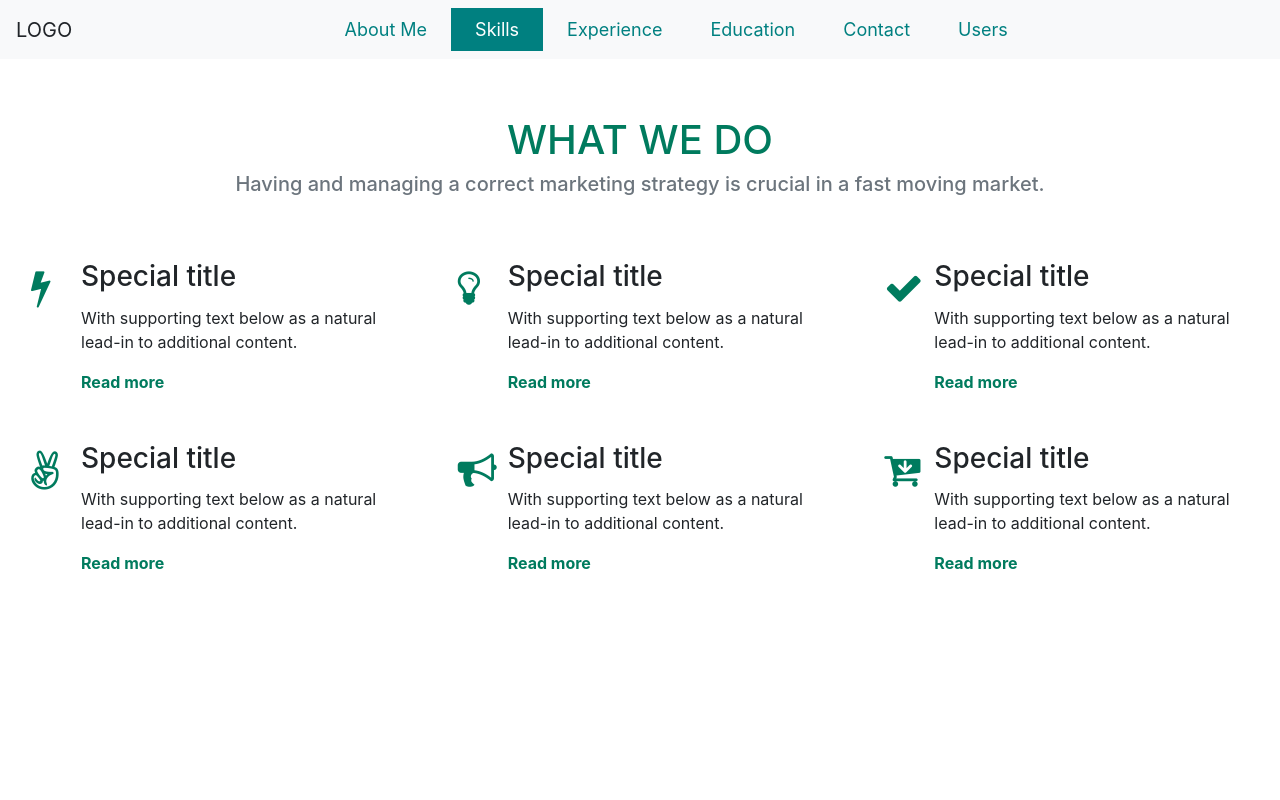
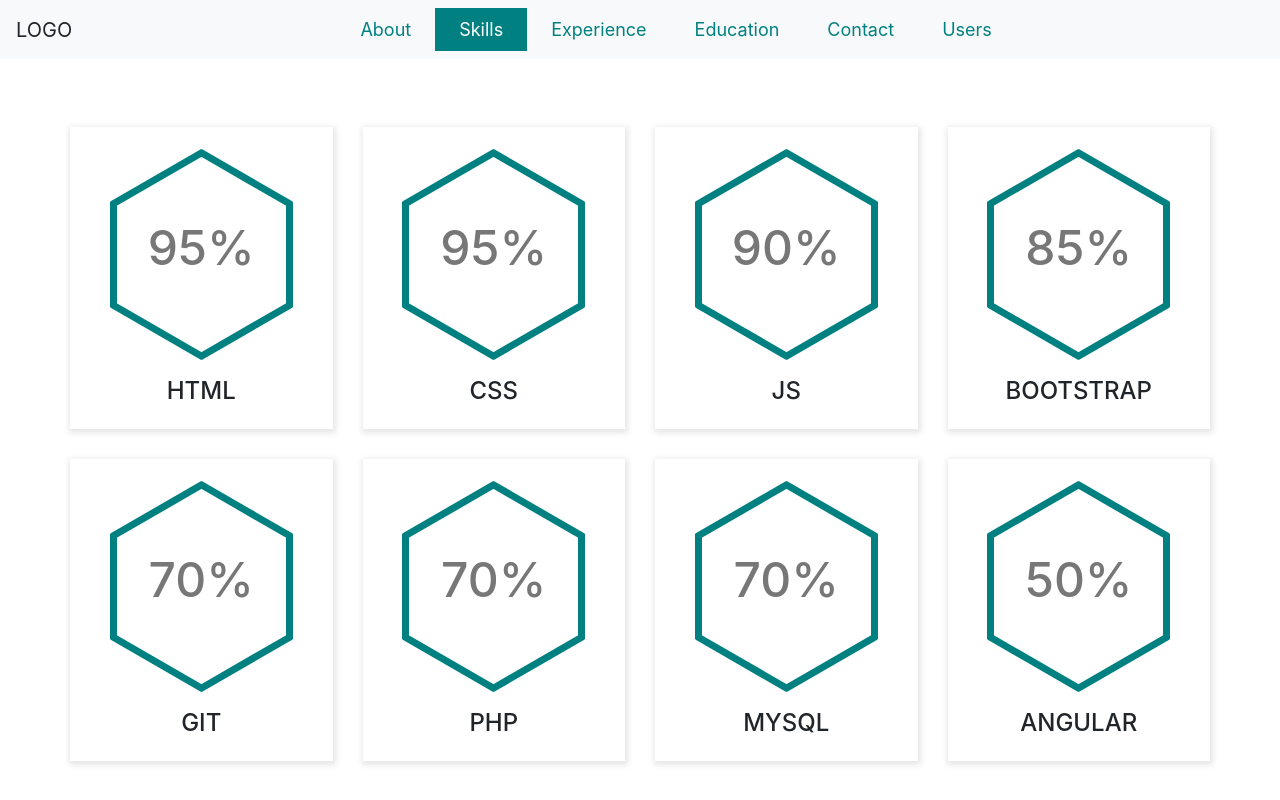
Before and after one commit to luckkey005/first-ang, an Angular app: page /second in a window 1280 px wide. Built offline with nearby package versions, Linux system fonts and the light colour scheme.

Commit message:
about, skills , education , contact section text is added

```diff
--- a/package.json
+++ b/package.json
@@ -1,5 +1,5 @@
 {
-  "name": "ang",
+  "name": "angular",
   "version": "0.0.0",
   "scripts": {
     "ng": "ng",
--- a/src/app/app.component.html
+++ b/src/app/app.component.html
@@ -7,7 +7,7 @@
 
         <div class="collapse navbar-collapse justify-content-center" [class.collapse]="navbarCollapsed">
             <ul class="navbar-nav">
-          <li class="nav-link" routerLink="fourth" routerLinkActive="active">About Me </li>
+          <li class="nav-link" routerLink="fourth" routerLinkActive="active">About</li>
           <li class="nav-link" routerLink="second" routerLinkActive="active">Skills</li>
           <li class="nav-link" routerLink="super" routerLinkActive="active">Experience</li>
           <li class="nav-link" routerLink="posts" routerLinkActive="active">Education</li>
@@ -19,5 +19,5 @@
         </ul>
       </div>
       </nav>
-      <div style="padding-top:3.5rem;"></div>
+      <div style="padding-top:4rem;"></div>
 <router-outlet></router-outlet>
--- a/src/app/contact/contact.component.css
+++ b/src/app/contact/contact.component.css
@@ -1,11 +1,4 @@
 
-.section-padding {
-    padding: 45px 0;
-}
-.section-dark {
-    background-color: #f9f9f9;
-    z-index: -2;
-}
 .form-control,
 .form-group .form-control {
     border: 0;
--- a/src/app/posts/posts.component.css
+++ b/src/app/posts/posts.component.css
@@ -31,3 +31,4 @@ ul.timeline > li:before {
     height: 20px;
     z-index: 400;
 }
+.timeline a{ text-decoration: none;cursor: pointer;}
--- a/src/app/second/second.component.css
+++ b/src/app/second/second.component.css
@@ -1,77 +1,56 @@
-section{
-	padding: 60px 0;
+.skill-block {
+  overflow: hidden;
+  padding: 5px 15px 15px;
+  text-align: center;
+  box-shadow:1px 2px 6px 2px rgba(0, 0, 0, 0.1);
+  margin: 15px auto;
 }
-section .section-title{
-	text-align:center;
-	color:#007b5e;
-	margin-bottom:50px;
-	text-transform:uppercase;
+.sk-border h2 {
+  color: #777;
+  display: inline-block;
+  font-size: 3rem;
+  margin-top: 10%;
 }
-#what-we-do{
-	background:#ffffff;
+.sk-border{
+    text-align: center;
+    line-height: 100px;
+    position:relative;
+    z-index:0;
+    margin: 70px auto;
 }
-#what-we-do .card{
-	padding: 1rem!important;
-	border: none;
-	margin-bottom:1rem;
-	-webkit-transition: .5s all ease;
-	-moz-transition: .5s all ease;
-	transition: .5s all ease;
+.sk-border,
+.sk-border:before,
+.sk-border:after{
+    border-style: solid;
+    border-color: #008080;
+    border-width: 7px;
+    border-top: none;
+    border-bottom: none;
+    height: 105px;
+    width: 183px;
 }
-#what-we-do .card:hover{
-	-webkit-box-shadow: 5px 7px 9px -4px rgb(158, 158, 158);
-	-moz-box-shadow: 5px 7px 9px -4px rgb(158, 158, 158);
-	box-shadow: 5px 7px 9px -4px rgb(158, 158, 158);
+.sk-border:after,
+.sk-border:before{
+    content: "";
+    position: absolute;
+    top:0;
+    left: -7px;
+    z-index: -1;
 }
-#what-we-do .card .card-block{
-	padding-left: 50px;
-    position: relative;
+.sk-border:before{
+    -webkit-transform: rotate(60deg);
+       -moz-transform: rotate(60deg);
+        -ms-transform: rotate(60deg);
+         -o-transform: rotate(60deg);
+            transform: rotate(60deg);
 }
-#what-we-do .card .card-block a{
-	color: #007b5e !important;
-	font-weight:700;
-	text-decoration:none;
+.sk-border:after{
+    -webkit-transform: rotate(-60deg);
+       -moz-transform: rotate(-60deg);
+        -ms-transform: rotate(-60deg);
+         -o-transform: rotate(-60deg);
+            transform: rotate(-60deg);
 }
-#what-we-do .card .card-block a i{
-	display:none;
-
+.sk-text h4 {
+  text-transform: uppercase;
 }
-#what-we-do .card:hover .card-block a i{
-	display:inline-block;
-	font-weight:700;
-
-}
-#what-we-do .card .card-block:before{
-	font-family: FontAwesome;
-    position: absolute;
-    font-size: 39px;
-    color: #007b5e;
-    left: 0;
-	-webkit-transition: -webkit-transform .2s ease-in-out;
-    transition:transform .2s ease-in-out;
-}
-#what-we-do .card .block-1:before{
-    content: "\f0e7";
-}
-#what-we-do .card .block-2:before{
-    content: "\f0eb";
-}
-#what-we-do .card .block-3:before{
-    content: "\f00c";
-}
-#what-we-do .card .block-4:before{
-    content: "\f209";
-}
-#what-we-do .card .block-5:before{
-    content: "\f0a1";
-}
-#what-we-do .card .block-6:before{
-    content: "\f218";
-}
-#what-we-do .card:hover .card-block:before{
-	-webkit-transform: rotate(360deg);
-	transform: rotate(360deg);
-	-webkit-transition: .5s all ease;
-	-moz-transition: .5s all ease;
-	transition: .5s all ease;
-}
--- a/src/app/second/second.component.html
+++ b/src/app/second/second.component.html
@@ -1,64 +1,106 @@
-<section id="what-we-do">
-  <div class="container-fluid">
-    <h2 class="section-title mb-2 h1">What we do</h2>
-    <p class="text-center text-muted h5">Having and managing a correct marketing strategy is crucial in a fast moving market.</p>
-    <div class="row mt-5">
-      <div class="col-xs-12 col-sm-6 col-md-4 col-lg-4 col-xl-4">
-        <div class="card">
-          <div class="card-block block-1">
-            <h3 class="card-title">Special title</h3>
-            <p class="card-text">With supporting text below as a natural lead-in to additional content.</p>
-            <a href="javascript:void();" title="Read more" class="read-more" >Read more<i class="fa fa-angle-double-right ml-2"></i></a>
+<div class="container mt-5">
+    <div class="row">
+
+            <div class="row">
+                <div class="col-xs-12 col-sm-6 col-md-4 col-lg-3">
+                    <div class="skill-block">
+                        <div class="sk-border">
+                            <h2>95%</h2>
+                        </div>
+                        <div class="sk-text">
+                            <h4>HTML</h4>
+
                         </div>
                     </div>
                 </div>
-      <div class="col-xs-12 col-sm-6 col-md-4 col-lg-4 col-xl-4">
-        <div class="card">
-          <div class="card-block block-2">
-            <h3 class="card-title">Special title</h3>
-            <p class="card-text">With supporting text below as a natural lead-in to additional content.</p>
-            <a href="javascript:void();" title="Read more" class="read-more" >Read more<i class="fa fa-angle-double-right ml-2"></i></a>
+
+                <div class="col-xs-12 col-sm-6 col-md-4 col-lg-3">
+                    <div class="skill-block">
+                        <div class="sk-border">
+                            <h2>95%</h2>
+                        </div>
+                        <div class="sk-text">
+                            <h4>css</h4>
+
                         </div>
                     </div>
                 </div>
-      <div class="col-xs-12 col-sm-6 col-md-4 col-lg-4 col-xl-4">
-        <div class="card">
-          <div class="card-block block-3">
-            <h3 class="card-title">Special title</h3>
-            <p class="card-text">With supporting text below as a natural lead-in to additional content.</p>
-            <a href="javascript:void();" title="Read more" class="read-more" >Read more<i class="fa fa-angle-double-right ml-2"></i></a>
+
+
+                <div class="col-xs-12 col-sm-6 col-md-4 col-lg-3">
+                    <div class="skill-block">
+                        <div class="sk-border">
+                            <h2>90%</h2>
+                        </div>
+                        <div class="sk-text">
+                            <h4>js</h4>
+
                         </div>
                     </div>
                 </div>
+
+                <div class="col-xs-12 col-sm-6 col-md-4 col-lg-3">
+                    <div class="skill-block">
+                        <div class="sk-border">
+                            <h2>85%</h2>
                         </div>
-    <div class="row">
-      <div class="col-xs-12 col-sm-6 col-md-4 col-lg-4 col-xl-4">
-        <div class="card">
-          <div class="card-block block-4">
-            <h3 class="card-title">Special title</h3>
-            <p class="card-text">With supporting text below as a natural lead-in to additional content.</p>
-            <a href="javascript:void();" title="Read more" class="read-more" >Read more<i class="fa fa-angle-double-right ml-2"></i></a>
+                        <div class="sk-text">
+                            <h4>bootstrap</h4>
+
                         </div>
                     </div>
                 </div>
-      <div class="col-xs-12 col-sm-6 col-md-4 col-lg-4 col-xl-4">
-        <div class="card">
-          <div class="card-block block-5">
-            <h3 class="card-title">Special title</h3>
-            <p class="card-text">With supporting text below as a natural lead-in to additional content.</p>
-            <a href="javascript:void();" title="Read more" class="read-more" >Read more<i class="fa fa-angle-double-right ml-2"></i></a>
+
+                <div class="col-xs-12 col-sm-6 col-md-4 col-lg-3">
+                    <div class="skill-block">
+                        <div class="sk-border">
+                            <h2>70%</h2>
+                        </div>
+                        <div class="sk-text">
+                            <h4>git</h4>
+
                         </div>
                     </div>
                 </div>
-      <div class="col-xs-12 col-sm-6 col-md-4 col-lg-4 col-xl-4">
-        <div class="card">
-          <div class="card-block block-6">
-            <h3 class="card-title">Special title</h3>
-            <p class="card-text">With supporting text below as a natural lead-in to additional content.</p>
-            <a href="javascript:void();" title="Read more" class="read-more" >Read more<i class="fa fa-angle-double-right ml-2"></i></a>
+
+                <div class="col-xs-12 col-sm-6 col-md-4 col-lg-3">
+                    <div class="skill-block">
+                        <div class="sk-border">
+                            <h2>70%</h2>
+                        </div>
+                        <div class="sk-text">
+                            <h4>Php</h4>
+
                         </div>
                     </div>
                 </div>
+
+                <div class="col-xs-12 col-sm-6 col-md-4 col-lg-3">
+                    <div class="skill-block">
+                        <div class="sk-border">
+                            <h2>70%</h2>
+                        </div>
+                        <div class="sk-text">
+                            <h4>mysql</h4>
+
                         </div>
                     </div>
-</section>
+                </div>
+
+                <div class="col-xs-12 col-sm-6 col-md-4 col-lg-3">
+                    <div class="skill-block">
+                        <div class="sk-border">
+                            <h2>50%</h2>
+                        </div>
+                        <div class="sk-text">
+                            <h4>Angular</h4>
+
+                        </div>
+                    </div>
+                </div>
+
+
+            </div>
+        </div>
+
+    </div>
--- a/src/app/super/super.component.html
+++ b/src/app/super/super.component.html
@@ -1,6 +1,5 @@
-<div class="">
-  <div class="container">
-    <h2 class="pb-3 pt-2 border-bottom mb-5">Experience</h2>
+<div class="container mt-5">
+    <!-- <h2 class="pb-3 pt-2 border-bottom mb-5">Experience</h2> -->
     <!--first section-->
     <div class="row align-items-center how-it-works d-flex">
       <div class="col-2 text-center bottom d-inline-flex justify-content-center align-items-center">
@@ -56,4 +55,3 @@
       </div>
     </div>
   </div>
-</div>
```
Also changed, not shown: src/app/contact/contact.component.html (+9 -11 lines), src/app/fourth/fourth.component.css (+13 -41 lines), src/app/fourth/fourth.component.html (+15 -17 lines), src/app/posts/posts.component.html (+13 -13 lines), 1 other file (tests, documents, lock files or other folders). Lines whose indentation alone changed are shown as unchanged.
